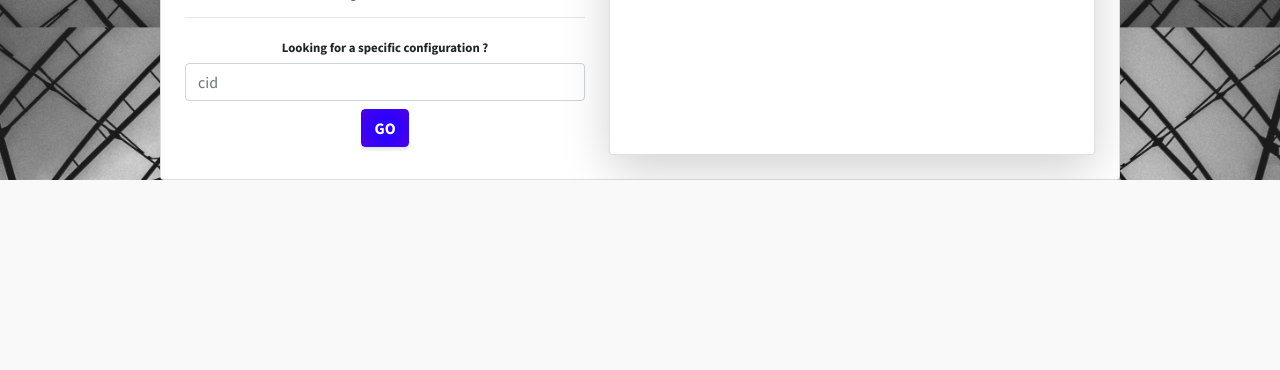
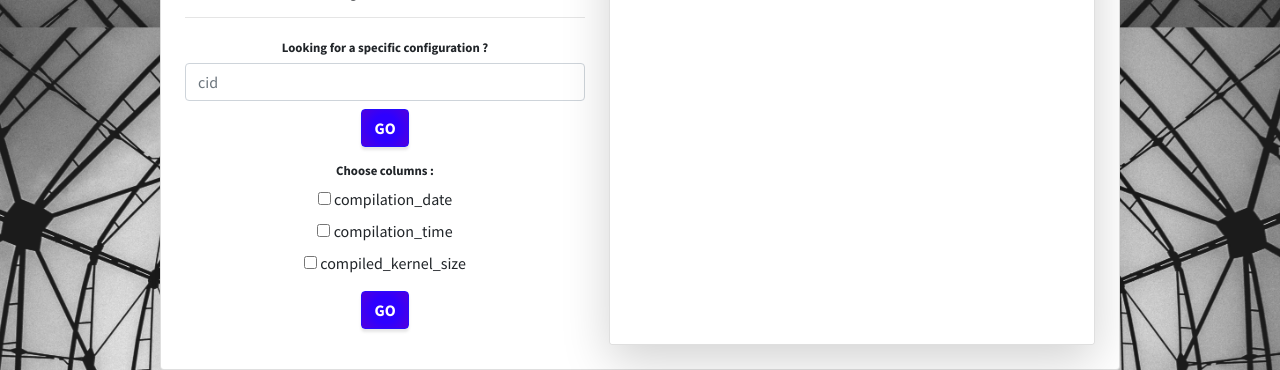
Before and after one commit to TuxML/tuxml-web, a Flask app: page /data/ in a window 1280 px wide. Shown: the part 826-1196 px from the top of the page. Before the commit the page ends 1006 px from the top, so only its background shows below. Run offline with Flask 2, Linux system fonts and the light colour scheme; data that the repository does not hold is empty; some libraries are stand-ins or nearby versions.

Commit message:
Added column content checkbox

```diff
--- a/server.py
+++ b/server.py
@@ -21,17 +21,17 @@ cache = Cache(app, config={'CACHE_TYPE': 'simple'})
 def getConnection():
     if (path.exists("tunnel")):
         tuxmlDB = mysql.connector.connect(
-            host='localhost',
-            port=20000,
-            user='web',
-            password='df54ZR459',
-            database='IrmaDB_result')
+        host='localhost',
+        port=20000,
+        user='web',
+        password='df54ZR459',
+        database='IrmaDB_result')
     else:
         tuxmlDB = mysql.connector.connect(
-            host='148.60.11.195',
-            user='web',
-            password='df54ZR459',
-            database='IrmaDB_result')
+        host='148.60.11.195',
+        user='web',
+        password='df54ZR459',
+        database='IrmaDB_result')
 
     return tuxmlDB
 
@@ -62,6 +62,8 @@ def data():
 
     sortBy = request.args.get('sortBy')
     ascend = request.args.get('ascend')
+
+
     if ascend is None :
         ascend = False
     else:
@@ -84,33 +86,41 @@ def data():
         numberOfNuplet.replace(";", "").replace("\\","")
 
     if page is None or int(page) < 1:
-    	page = 1
+        page = 1
 
     numberOfNupletTemp = int(numberOfNuplet) * int(page)
     page = int(page)
     numberOfNuplet = int(numberOfNuplet)
 
 
+    interest = request.args.getlist('interest')
+    str_interest = ""
+
+    for e in interest:
+        str_interest = str_interest + ", " + e + " "
 
     cursor.execute("SELECT DISTINCT compiled_kernel_version FROM compilations ORDER BY compiled_kernel_version ASC")
     versions = [["All"]] + cursor.fetchall()
-    cursor.execute("SELECT b.* FROM (SELECT a.* FROM (SELECT cid, compilation_date, compilation_time, compiled_kernel_size, compiled_kernel_version FROM compilations " + ("" if laversion == "All" else f"WHERE compiled_kernel_version = '{laversion}'")+ f" ORDER BY {sortBy} {'ASC' if ascend else 'DESC'} LIMIT " + str(numberOfNupletTemp) + f")a ORDER BY {sortBy} {'DESC' if ascend else 'ASC'} LIMIT  " +  str(numberOfNuplet) + f")b ORDER BY {sortBy} {'ASC' if ascend else 'DESC'} ;")
+    cursor.execute("SELECT b.* FROM (SELECT a.* FROM (SELECT cid, compiled_kernel_version " + str(str_interest) + "FROM compilations " + ("" if laversion == "All" else f"WHERE compiled_kernel_version = '{laversion}'")+ f" ORDER BY {sortBy} {'ASC' if ascend else 'DESC'} LIMIT " + str(numberOfNupletTemp) + f")a ORDER BY {sortBy} {'DESC' if ascend else 'ASC'} LIMIT  " +  str(numberOfNuplet) + f")b ORDER BY {sortBy} {'ASC' if ascend else 'DESC'} ;")
     temp = cursor.fetchall()
     cursor.execute("SELECT COUNT(cid) FROM compilations " + ("" if laversion == "All" else f"WHERE compiled_kernel_version = '{laversion}'")+ f" ;")
     count = cursor.fetchone()
     connection.close()
 
     count = count[0]
+    ten = temp
+    return render_template('data.html', laversion=laversion, numberOfNuplet=numberOfNuplet, page=page, versionreq=versionreq, versions=versions, ten=ten, sortBy=sortBy, ascend=ascend, count=count, interest=interest)
+
+
+    """
     ten = []
 
     for e in temp:
-        if e[3] == -1:
-            ten.append((e[0],e[1],str(e[2]) + " s","Compilation failed",e[4]))
-        else:
-            ten.append((e[0],e[1],str(e[2]) + " s",(str(e[3]/1000000) + " Mo"),e[4]))
-
-
-    return render_template('data.html', laversion=laversion, numberOfNuplet=numberOfNuplet, page=page, versionreq=versionreq, versions=versions, ten=ten, sortBy=sortBy, ascend=ascend, count=count)
+    if e[3] == -1:
+        ten.append((e[0],e[1],str(e[2]) + " s","Compilation failed",e[4]))
+    else:
+        ten.append((e[0],e[1],str(e[2]) + " s",(str(e[3]/1000000) + " Mo"),e[4]))
+        """
 
 @app.route('/data/configuration/<int:id>/')
 @cache.cached(timeout=10000000, query_string=True)
@@ -145,6 +155,7 @@ def getData(id, request):
     elif request == "userOutput" :
         cursor.execute("SELECT * FROM compilations WHERE cid = " + str(id))
         returnAction = send_file(BytesIO(bz2.decompress(cursor.fetchone()[6])), as_attachment=True, attachment_filename="TuxML-"+str(id)+"-userOutput.log")
+
     connection.close()
     return returnAction
 
@@ -153,7 +164,8 @@ def getData(id, request):
 if __name__ == "__main__":
     arg = 8000
     if len(sys.argv) == 2:
-            arg = str(sys.argv[1])
+        arg = str(sys.argv[1])
     if(socket.gethostname() != 'tuxmlweb'):
         app.debug = True
+
     waitress.serve(app, host="127.0.0.1", port=arg, threads=9)
--- a/templates/data.html
+++ b/templates/data.html
@@ -71,6 +71,33 @@
 
 						<input type="text" class="form-control" onchange="document.getElementById('specificID').action = 'configuration/'+this.value;" placeholder="cid">
 						<button class="btn m-2 btn-primary" type="submit">GO</button><br>
+					</form>
+
+					<form>
+						<fieldset>
+							<h3 class="mt-2 mb-2">Choose columns :</h3>
+							<div>
+								<input type="checkbox" id="compilation_date" name="interest" value="compilation_date" >
+								<label for="compilation_date">compilation_date</label>
+							</div>
+							<div>
+								<input type="checkbox" id="compilation_time" name="interest" value="compilation_time">
+								<label for="compilation_time">compilation_time</label>
+							</div>
+							<div>
+								<input type="checkbox" id="compiled_kernel_size" name="interest" value="compiled_kernel_size">
+								<label for="compiled_kernel_size">compiled_kernel_size</label>
+							</div>
+							<button class="btn m-2 btn-primary" type="submit">GO</button><br>
+
+						</fieldset>
+
+					</form>
+
+					<h3 class="mt-2 mb-2"> {{interest[0]}}</h3>
+
+
+
 
 
 				</div>
```
Lines whose indentation alone changed are shown as unchanged.
